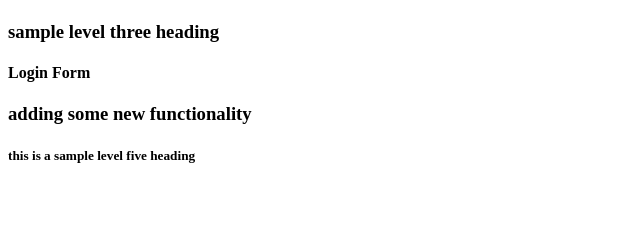
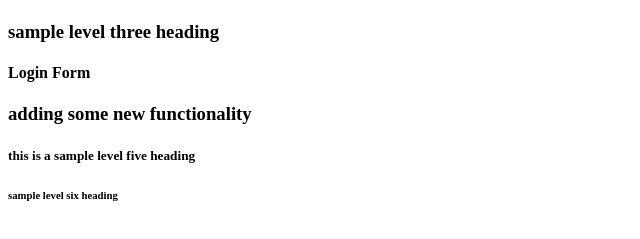
Before and after one commit to smolalexa/app1, a plain HTML site: page index.html in a window 1280 px wide. Shown: the part 59-298 px from the top of the page, without its empty margins (0-640 px from the left). Drawn offline with Linux system fonts and the light colour scheme.

Commit message:
Added h6

```diff
--- a/index.html
+++ b/index.html
@@ -13,6 +13,7 @@
         <h4>Login Form</h4>
         <h3>adding some new functionality</h3>
         <h5>this is a sample level five heading</h5>
+        <h6>sample level six heading</h6>
     </div>
 </body>
 </html>
```
